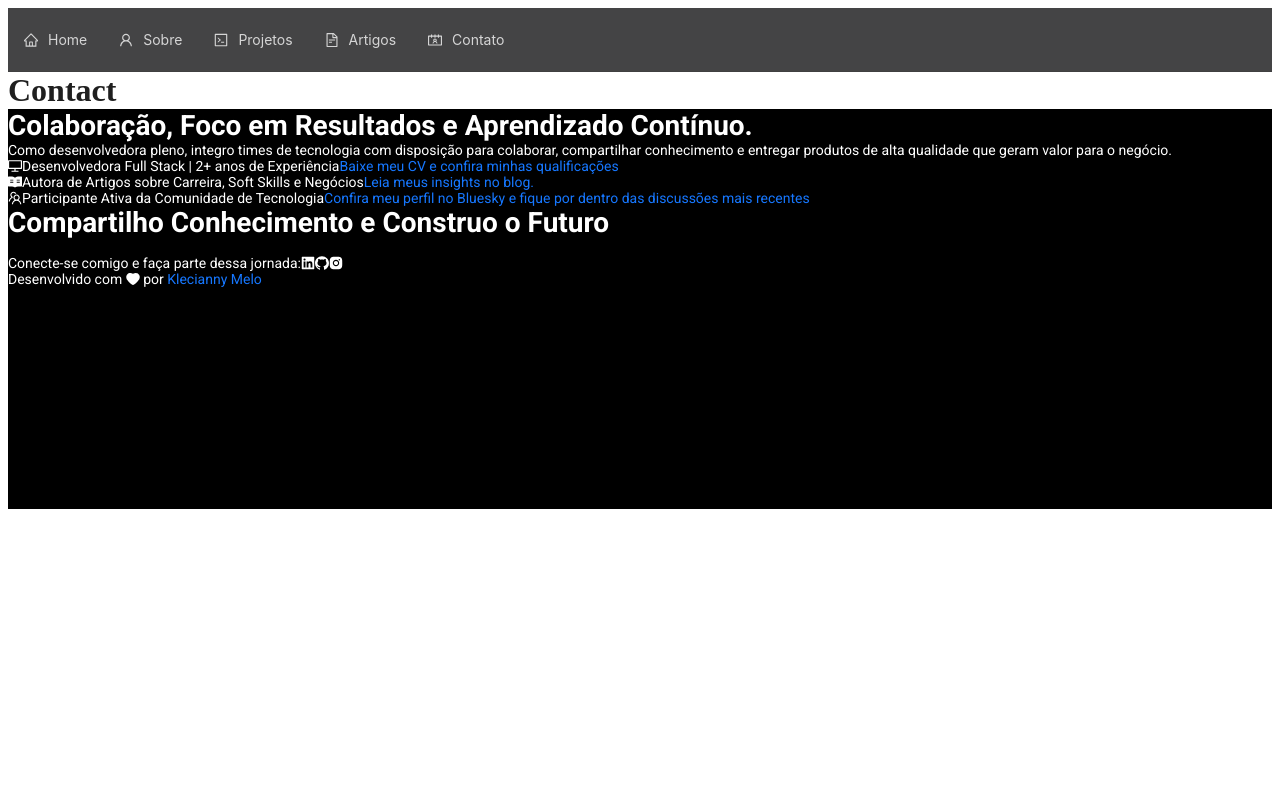
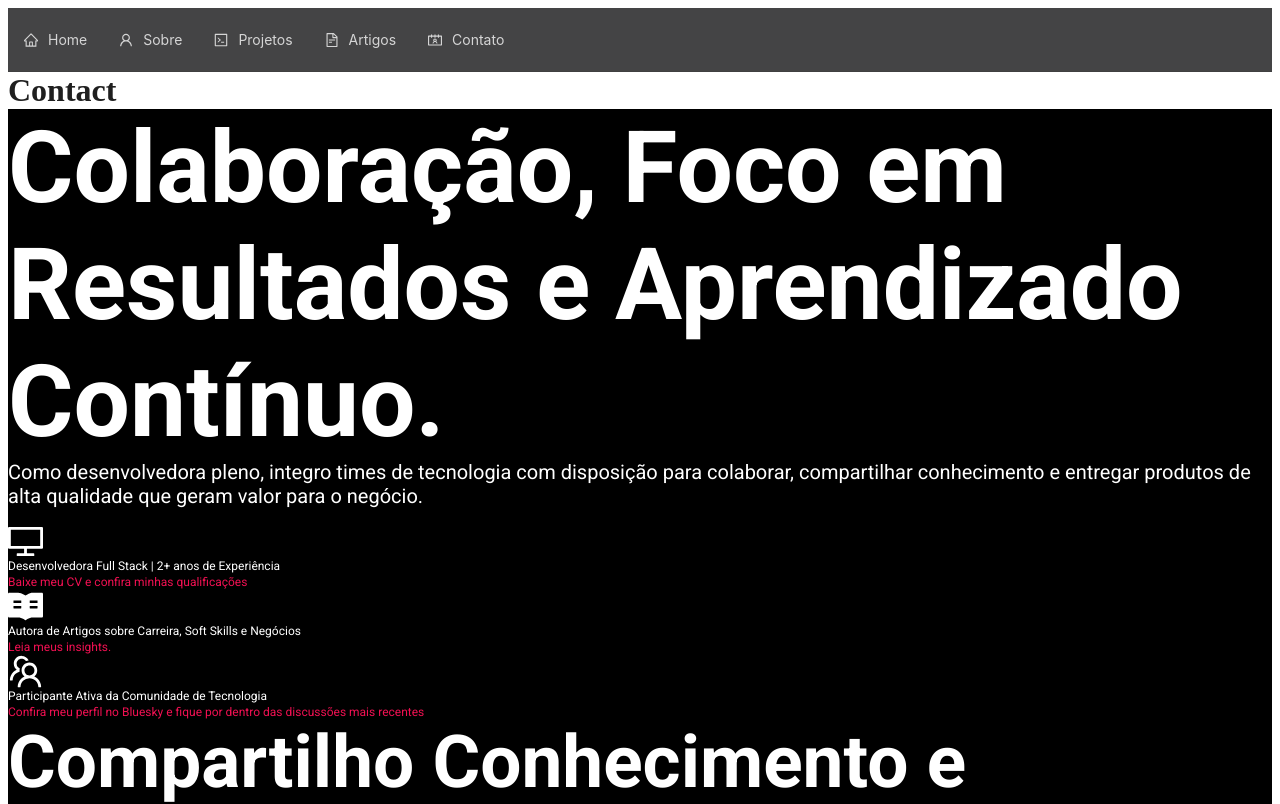
Before and after one commit to Kecbm/portfolio-v4, a React (Create React App) app: page /contact in a window 1280 px wide. Shown: the top 804 px of the page. Built offline with nearby package versions, Linux system fonts and the light colour scheme.

Commit message:
:lipstick: footer

```diff
--- a/public/index.html
+++ b/public/index.html
@@ -6,7 +6,11 @@
     <title>Klecianny Melo</title>
     <style>
       @import url('https://fonts.googleapis.com/css2?family=Roboto:ital,wght@0,100;0,300;0,400;0,500;0,700;0,900;1,100;1,300;1,400;1,500;1,700;1,900&display=swap');
-      </style>
+
+      ::selection {
+        background-color: #F11052;
+      }
+    </style>
   </head>
   <body>
     <div id="root"></div>
--- a/src/components/Footer.tsx
+++ b/src/components/Footer.tsx
@@ -6,42 +6,42 @@ const Footer: React.FC = () => {
 
   return (
     <StyledFooter>
-      <h1>Colaboração, Foco em Resultados e Aprendizado Contínuo.</h1>
-      Como desenvolvedora pleno, integro times de tecnologia com disposição para colaborar, compartilhar conhecimento e entregar produtos de alta qualidade que geram valor para o negócio.
+      <h1 id='title-ft-one'>Colaboração, Foco em Resultados e Aprendizado Contínuo.</h1>
+      <p id='sub-title-ft-one'>Como desenvolvedora pleno, integro times de tecnologia com disposição para colaborar, compartilhar conhecimento e entregar produtos de alta qualidade que geram valor para o negócio.</p>
 
       <br />
 
-      <DesktopOutlined />
-      Desenvolvedora Full Stack | 2+ anos de Experiência
-      <a href='#' target='_blank' rel='noreferrer'>Baixe meu CV e confira minhas qualificações</a>
+      <DesktopOutlined className='icon-ft' />
+      <p className='text-ft'>Desenvolvedora Full Stack | 2+ anos de Experiência</p>
+      <a href='#' target='_blank' rel='noreferrer' className='link-ft'>Baixe meu CV e confira minhas qualificações</a>
 
       <br />
 
-      <ReadFilled />
-      Autora de Artigos sobre Carreira, Soft Skills e Negócios
-      <a href='#' target='_blank' rel='noreferrer'>Leia meus insights no blog.</a>
+      <ReadFilled className='icon-ft' />
+      <p className='text-ft'>Autora de Artigos sobre Carreira, Soft Skills e Negócios</p>
+      <a href='#' target='_blank' rel='noreferrer' className='link-ft'>Leia meus insights.</a>
 
       <br />
 
-      <TeamOutlined />
-      Participante Ativa da Comunidade de Tecnologia
-      <a href='#' target='_blank' rel='noreferrer'>Confira meu perfil no Bluesky e fique por dentro das discussões mais recentes</a>
+      <TeamOutlined className='icon-ft' />
+      <p className='text-ft'>Participante Ativa da Comunidade de Tecnologia</p>
+      <a href='#' target='_blank' rel='noreferrer' className='link-ft'>Confira meu perfil no Bluesky e fique por dentro das discussões mais recentes</a>
 
       <br />
 
-      <h1>Compartilho Conhecimento e Construo o Futuro</h1>
+      <h2 id='title-ft-two'>Compartilho Conhecimento e Construo o Futuro.</h2>
 
       <br />
 
-      Conecte-se comigo e faça parte dessa jornada:
-      <LinkedinFilled />
-      <GithubFilled />
+      <p id='network-ft'>Conecte-se comigo e faça parte dessa jornada:</p>
+      <LinkedinFilled className='newtwork-icon-ft' />
+      <GithubFilled className='newtwork-icon-ft' />
       {/* Bluesky */}
-      <InstagramFilled />
+      <InstagramFilled className='newtwork-icon-ft' />
 
       <br />
 
-      Desenvolvido com <HeartFilled /> por <a href="https://github.com/kecbm">Klecianny Melo</a>
+      <p id='Copyright'>Desenvolvido com <HeartFilled /> por <a href="https://github.com/kecbm">Klecianny Melo</a></p>
     </StyledFooter>
   );
 };
--- a/src/components/StyledFooter.ts
+++ b/src/components/StyledFooter.ts
@@ -7,9 +7,47 @@ const StyledFooter = styled(AntFooter)`
   max-width: 100%;
   background-color: #000000;
   color: #FFFFFF;
-  height: 50vh;
+  max-height: fit-content;
   padding: 100px 400px 100px 400px;
   font-family: 'Roboto';
+
+  #title-ft-one {
+    font-size: 100px;
+  }
+
+  #sub-title-ft-one {
+    font-size: 20px;
+  }
+
+  .icon-ft {
+    font-size: 35px;
+  }
+
+  .text-ft {
+    font-size: 12px;
+  }
+
+  .link-ft {
+    font-size: 12px;
+    color: #F11052;
+  }
+
+  #title-ft-two {
+    font-size: 73px;
+  }
+
+  #network-ft {
+    font-size: 11px;
+  }
+
+  .newtwork-icon-ft {
+    font-size: 32px;
+  }
+
+  #Copyright {
+    font-size: 10px;
+    color: #777777;
+  }
 `;
 
 export { StyledFooter };
```
